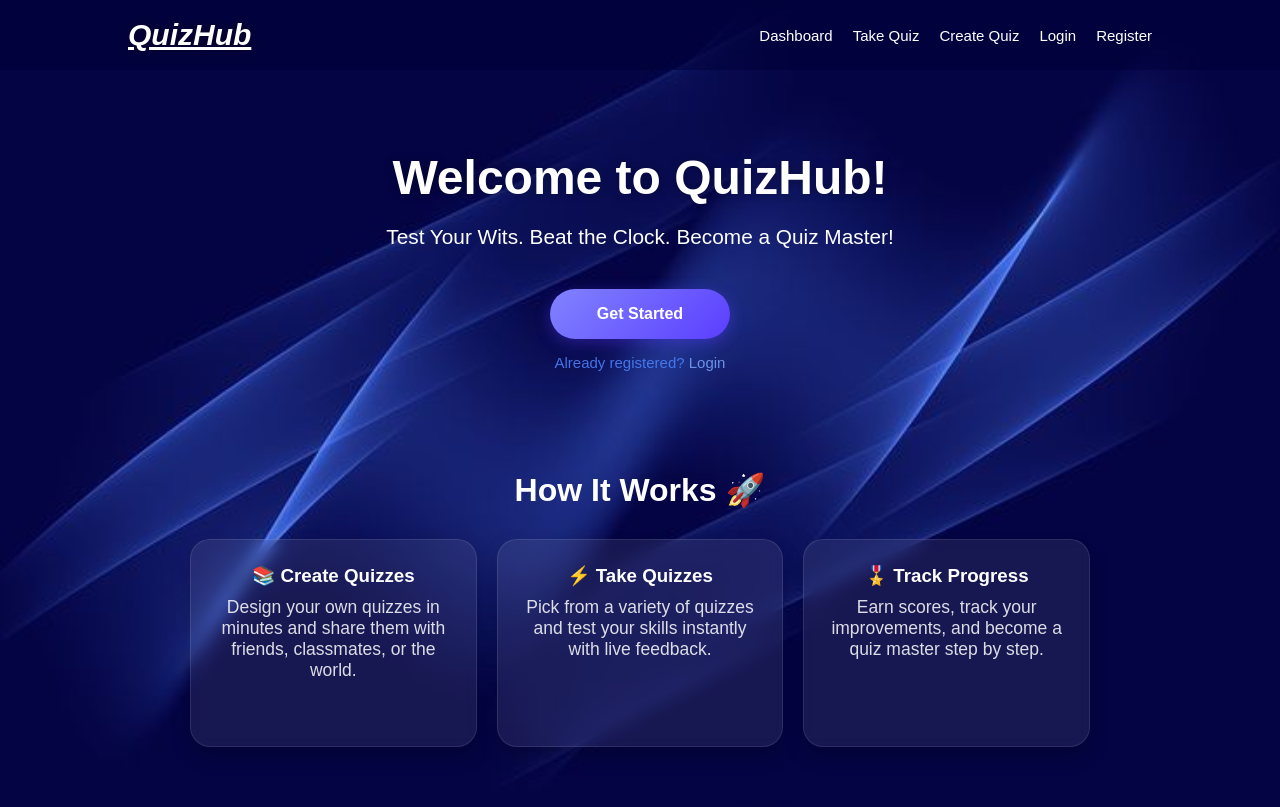
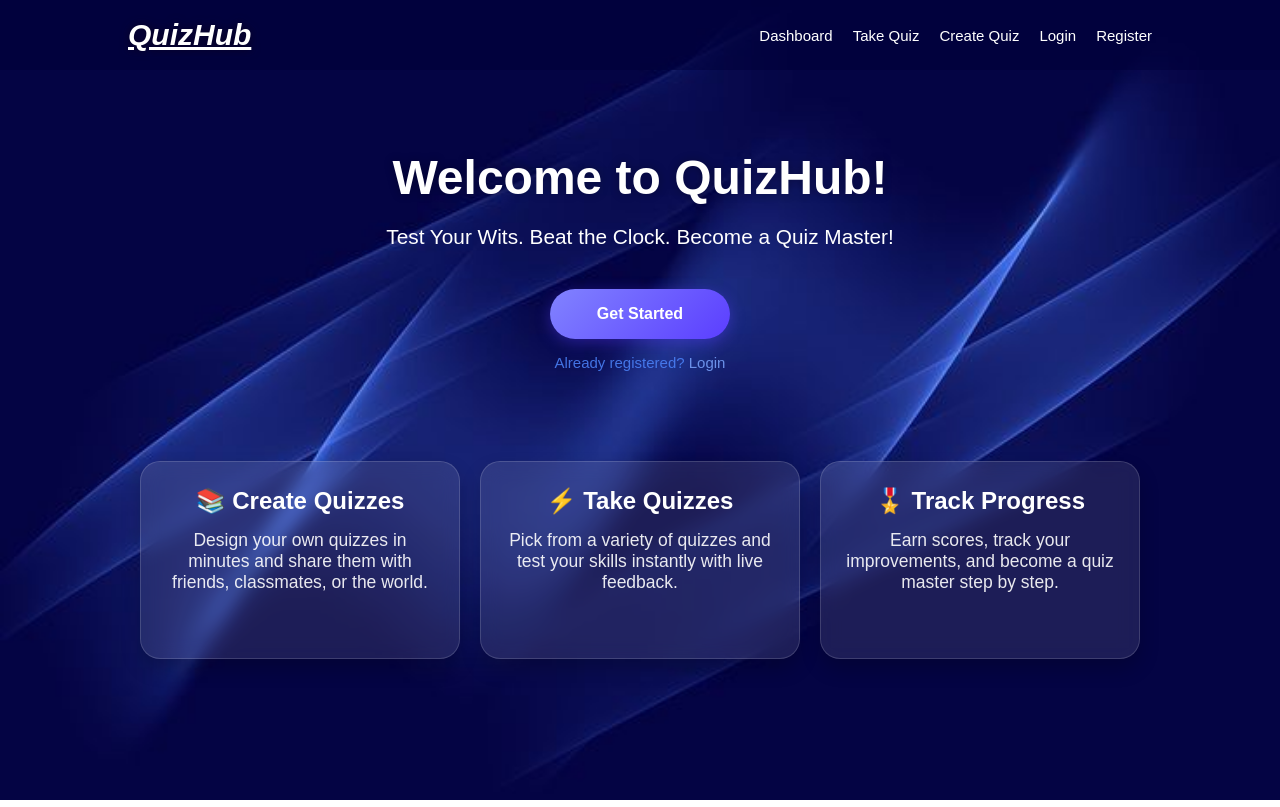
Before and after one commit to preethaarul/Web_Project, a website: page Frontend/index.html in a window 1280 px wide. Drawn offline with Linux system fonts and the light colour scheme.

Commit message:
UI update

```diff
--- a/Frontend/create_quiz.js
+++ b/Frontend/create_quiz.js
@@ -28,8 +28,10 @@ document.addEventListener("DOMContentLoaded", () => {
             <div class="answer-item">
               <span>Option ${i}</span>
               <input type="text" name="question-${questionCounter}-answer-${i}" ${i <= 2 ? "required" : ""} autocomplete="off" value="${data.answers?.[i-1]?.text || ''}">
-              <label>Correct</label>
-              <input type="radio" name="question-${questionCounter}-correct" value="${i}" ${data.answers?.[i-1]?.correct ? "checked" : ""} ${i === 1 ? "required" : ""}>
+              <div class="correct-selection">
+                <label>Correct</label>
+                <input type="radio" name="question-${questionCounter}-correct" value="${i}" ${data.answers?.[i-1]?.correct ? "checked" : ""} ${i === 1 ? "required" : ""}>
+              </div>
             </div>
           `).join('')}
         </div>
--- a/Frontend/index.html
+++ b/Frontend/index.html
@@ -20,14 +20,12 @@
   </div>
 
   <nav class="navbar" id="navbar">
-    <nav class="navbar" id="navbar">
     <a href="dashboard.html">Dashboard</a>
     <a href="TakeQuiz.html">Take Quiz</a>
     <a href="CreateQuiz.html">Create Quiz</a>
     <a href="login.html" id="nav-login">Login</a>
     <a href="register.html" id="nav-register">Register</a>
     <a href="#" id="nav-logout" style="display:none;">Logout</a>
-</nav>
   </nav>
 </header>
 
@@ -43,24 +41,21 @@
             </div>
         </section>
 
-
-        <section class="steps">
-            <h2>How It Works 🚀</h2>
-            <div class="step-container">
-                <div class="step">
-                    <h3>📚 Create Quizzes</h3>
-                    <p>Design your own quizzes in minutes and share them with friends, classmates, or the world.</p>
-                </div>
-                <div class="step">
-                    <h3>⚡ Take Quizzes</h3>
-                    <p>Pick from a variety of quizzes and test your skills instantly with live feedback.</p>
-                </div>
-                <div class="step">
-                    <h3>🎖️ Track Progress</h3>
-                    <p>Earn scores, track your improvements, and become a quiz master step by step.</p>
-                </div>
+        <section class="highlights">
+            <div class="card">
+                <h2>📚 Create Quizzes</h2>
+                <p>Design your own quizzes in minutes and share them with friends, classmates, or the world.</p>
+            </div>
+            <div class="card">
+                <h2>⚡ Take Quizzes</h2>
+                <p>Pick from a variety of quizzes and test your skills instantly with live feedback.</p>
+            </div>
+            <div class="card">
+                <h2>🎖️ Track Progress</h2>
+                <p>Earn scores, track your improvements, and become a quiz master step by step.</p>
             </div>
         </section>
+
     </main>
 
     <script>
--- a/Frontend/style.css
+++ b/Frontend/style.css
@@ -334,50 +334,6 @@ body {
   color: rgba(255, 255, 255, 0.9);
 }
 
-/* STEPS */
-.steps {
-  margin: 60px auto;
-  text-align: center;
-  max-width: 900px;
-}
-
-.steps h2 {
-  font-size: 2rem;
-  margin-bottom: 30px;
-  color: #ffffff;
-}
-
-.step-container {
-  display: flex;
-  justify-content: space-around;
-  flex-wrap: wrap;
-  gap: 20px;
-}
-
-.step {
-  background: rgba(255, 255, 255, 0.08);
-  backdrop-filter: blur(8px);
-  padding: 25px;
-  border-radius: 20px;
-  flex: 1;
-  min-width: 220px;
-  box-shadow: 0px 10px 20px rgba(0, 0, 0, 0.2);
-  border: 1px solid rgba(255, 255, 255, 0.1);
-  transition: all 0.3s ease;
-}
-
-.step:hover {
-  transform: scale(1.05);
-}
-
-.step h3 {
-  margin-bottom: 10px;
-  color: #fff;
-}
-
-.step p {
-  color: rgba(255, 255, 255, 0.85);
-}
 
 /* DASHBOARD  */
 .dashboard {
@@ -525,6 +481,19 @@ body {
 
 .answer-item input[type="radio"] {
   accent-color: #03f54c;
+}
+
+.correct-selection {
+  display: flex;
+  align-items: center;
+  gap: 8px;
+  min-width: 100px;
+  justify-content: flex-end;
+}
+
+.correct-selection label {
+  margin: 0;
+  cursor: pointer;
 }
 
 
@@ -825,8 +794,8 @@ body {
   .navbar.active { max-height: 500px; padding: 20px 0; }
   .navbar a { margin: 10px 0; }
   .hamburger { display: flex; }
-  .highlights, .step-container, .dashboard-content, .quiz-card-container { flex-direction: column; gap: 20px; }
-  .card, .step, .stats-card, .recent-activity, .created-quizzes, .quiz-card { width: 100%; min-width: auto; }
+  .highlights, .dashboard-content, .quiz-card-container { flex-direction: column; gap: 20px; }
+  .card, .stats-card, .recent-activity, .created-quizzes, .quiz-card { width: 100%; min-width: auto; }
   .quiz-container, .quiz-list-container, .form-container { width: 95%; padding: 30px 20px; }
 }
 
```
